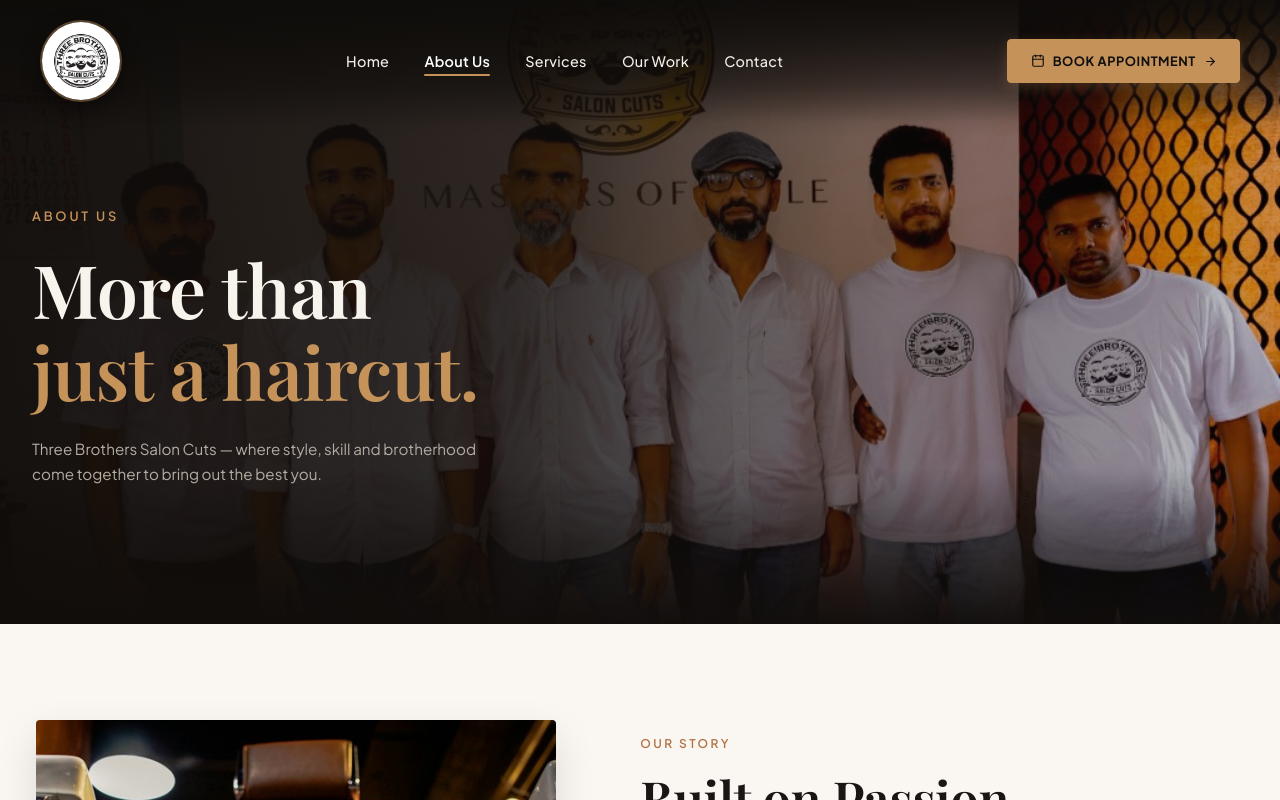
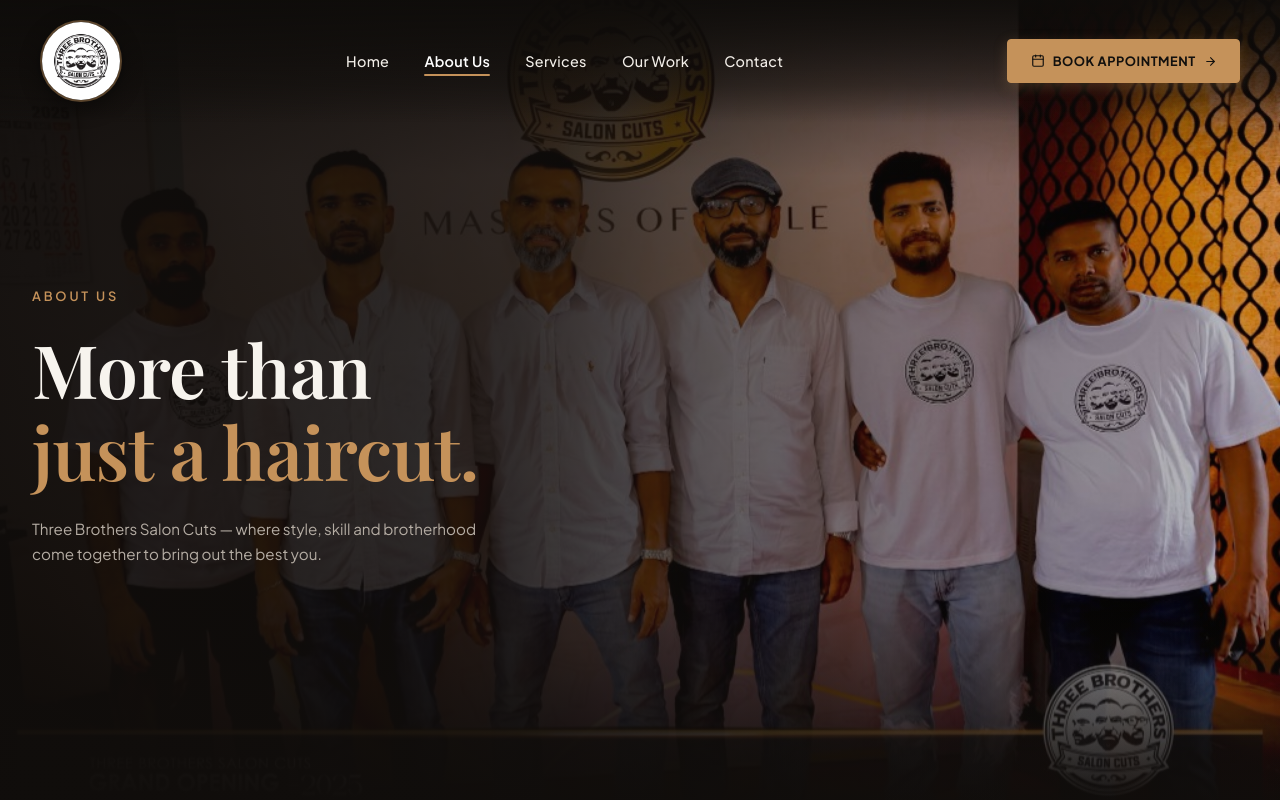
Before and after one commit to kavindusubhash28/salon-draft, a Next.js app: page /about in a window 1280 px wide. Shown: the top 800 px of the page. Built offline with nearby package versions, Linux system fonts and the light colour scheme.

Commit message:
about us hero update

```diff
--- a/components/about/AboutHero.module.css
+++ b/components/about/AboutHero.module.css
@@ -1,19 +1,21 @@
 .heroSection {
   position: relative;
-  min-height: 70vh;
+  min-height: 100vh;
+  min-height: 100dvh;
   display: flex;
   align-items: center;
   background-color: #12100e;
   overflow: hidden;
-  padding-top: 8rem;
-  padding-bottom: 5rem;
+  padding-top: 6.5rem;
+  padding-bottom: 4rem;
 }
 
 @media (min-width: 768px) {
   .heroSection {
-    min-height: 78vh;
-    padding-top: 10rem;
-    padding-bottom: 6rem;
+    min-height: 100vh;
+    min-height: 100dvh;
+    padding-top: 8rem;
+    padding-bottom: 5rem;
   }
 }
 
```
